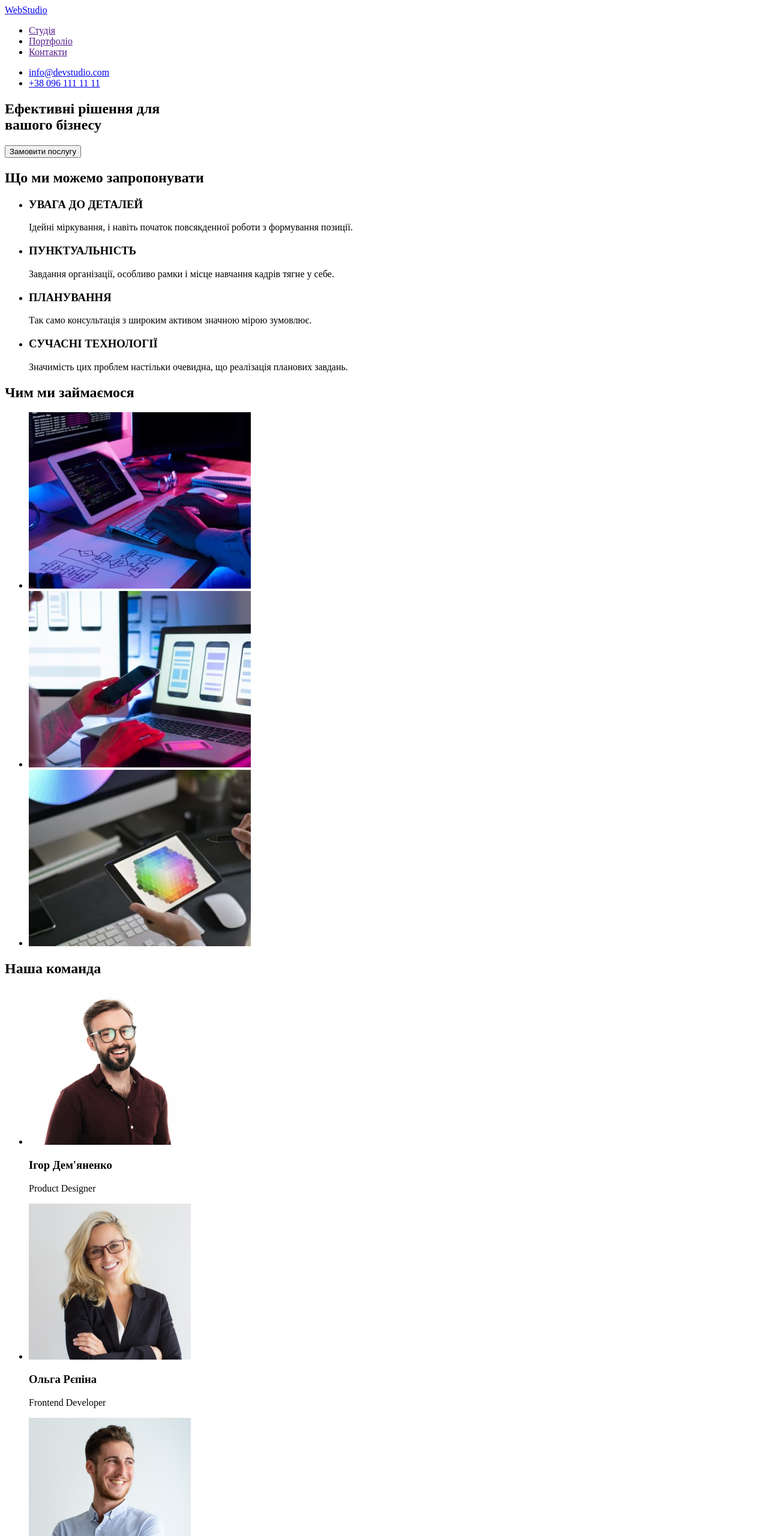
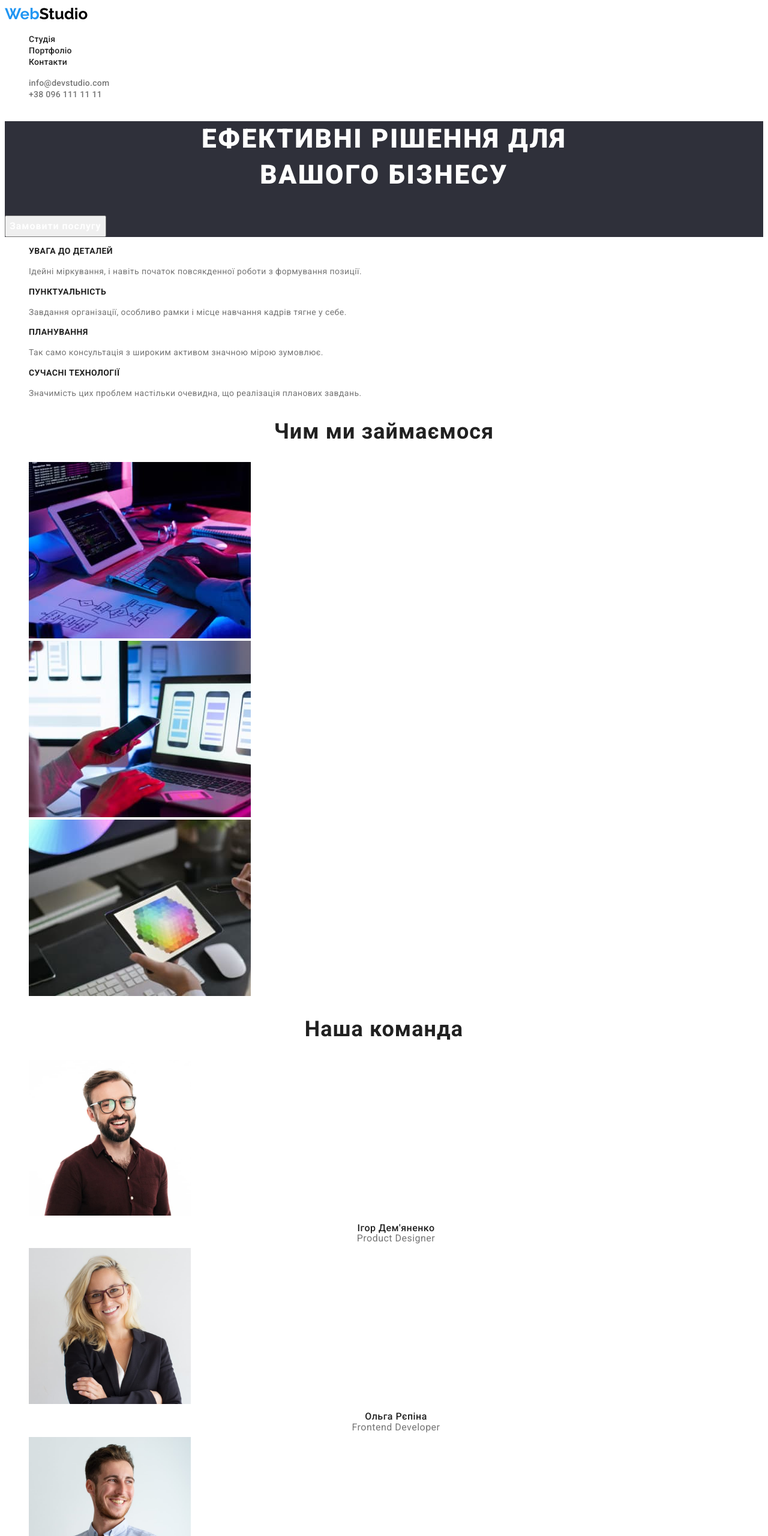
Before and after one commit to sereda6363/goit-markup-hw-02, a plain HTML site: page index.html in a window 1280 px wide. Shown: the top 2560 px of the page at 60% size. Drawn offline with Linux system fonts and the light colour scheme.

Commit message:
first page

```diff
--- /dev/null
+++ b/css/styles.css
@@ -0,0 +1,166 @@
+body {
+  font-family: "Roboto", sans-serif;
+}
+
+.list,
+.link,
+.logo {
+  list-style: none;
+  text-decoration: none;
+}
+/* -----------------Header------------- */
+
+.header {
+  background-color: rgba(255, 255, 255, 1);
+}
+
+.header-logo,
+.footer-logo {
+  color: rgba(0, 0, 0, 1);
+  font-family: "Raleway";
+  font-weight: 700;
+  font-size: 26px;
+  line-height: 1.19;
+}
+
+.logo-half {
+  color: #2196f3;
+}
+
+.header-link {
+  font-weight: 500;
+  font-size: 14px;
+  line-height: 1.14px;
+  letter-spacing: 0.02em;
+  color: #212121;
+  cursor: pointer;
+}
+
+.header-link:hover,
+.header-link:focus {
+  color: #2196f3;
+}
+
+.header-email,
+.header-tel {
+  font-weight: 500;
+  font-size: 14px;
+  line-height: 1.14px;
+  letter-spacing: 0.02em;
+  color: #757575;
+}
+
+.header-email:hover,
+.header-tel:hover {
+  color: #2196f3;
+}
+/* ----------------HERO---------------- */
+
+.hero {
+  background: #2f303a;
+}
+
+.hero-title {
+  font-weight: 900;
+  font-size: 44px;
+  line-height: 1.36;
+  text-align: center;
+  letter-spacing: 0.06em;
+  text-transform: uppercase;
+  color: #ffffff;
+}
+
+.hero-btn {
+  font-family: inherit;
+  font-weight: 700;
+  font-size: 16px;
+  line-height: 1.88;
+  display: flex;
+  align-items: center;
+  text-align: center;
+  letter-spacing: 0.06em;
+  color: #ffffff;
+}
+
+.visually-hidden {
+  position: absolute;
+  white-space: nowrap;
+  width: 1px;
+  height: 1px;
+  overflow: hidden;
+  border: 0;
+  padding: 0;
+  clip: rect(0 0 0 0);
+  clip-path: inset(50%);
+  margin: -1px;
+}
+
+.hero-text-title {
+  font-weight: 700;
+  font-size: 14px;
+  line-height: 1.14;
+  letter-spacing: 0.03em;
+  text-transform: uppercase;
+  color: #212121;
+}
+
+.hero-text-item {
+  font-size: 14px;
+  line-height: 1.71;
+  letter-spacing: 0.03em;
+  color: #757575;
+}
+
+.hero-example-title,
+.hero-team-title {
+  font-weight: 700;
+  font-size: 36px;
+  line-height: 1.17;
+  text-align: center;
+  letter-spacing: 0.03em;
+  color: #212121;
+}
+
+.hero-team-person {
+  font-weight: 500;
+  font-size: 16px;
+  line-height: 1.19px;
+  text-align: center;
+  letter-spacing: 0.03em;
+  color: #212121;
+}
+
+.hero-team-text {
+  font-size: 16px;
+  line-height: 1.19px;
+  text-align: center;
+  letter-spacing: 0.03em;
+  color: #757575;
+}
+
+/* ----------------FOOTER--------------- */
+
+/* .footer-logo logo - перенёс в свойства верхнего лого*/
+
+.footer-contacts {
+  background: #2f303a;
+}
+
+.footer-contacts {
+  font-family: inherit;
+  font-style: normal;
+}
+
+.footer-contacts-map {
+  font-size: 14px;
+  line-height: 1.71;
+  letter-spacing: 0.03em;
+  color: #ffffff;
+}
+
+.footer-contacts-link {
+  font-size: 14px;
+  line-height: 1.71px;
+  letter-spacing: 0.03em;
+  color: rgba(255, 255, 255, 0.6);
+}
--- a/index.html
+++ b/index.html
@@ -4,78 +4,105 @@
     <meta charset="UTF-8" />
     <meta http-equiv="X-UA-Compatible" content="IE=edge" />
     <meta name="viewport" content="width=device-width, initial-scale=1.0" />
-    <title>goit-markup-hw-01</title>
+    <title>goit-markup-hw-02</title>
+    <link rel="preconnect" href="https://fonts.googleapis.com" />
+    <link rel="preconnect" href="https://fonts.gstatic.com" crossorigin />
+    <link
+      href="https://fonts.googleapis.com/css2?family=Raleway:wght@700&family=Roboto:wght@400;500;700;900&display=swap"
+      rel="stylesheet"
+    />
+    <link rel="stylesheet" href="./css/styles.css" />
   </head>
   <body>
-    <header>
+    <header class="header">
       <nav>
-        <a href="https://google.com" lang="en" title="company">WebStudio</a>
-        <ul>
-          <li><a href="">Студія</a></li>
-          <li><a href="">Портфоліо</a></li>
-          <li><a href="">Контакти</a></li>
+        <a
+          class="header-logo logo"
+          href="./index.html"
+          lang="en"
+          title="company"
+          ><span class="logo-half">Web</span>Studio</a
+        >
+        <ul class="header-list list">
+          <li class="header-item">
+            <a class="header-link link" href="">Студія</a>
+          </li>
+          <li class="header-item">
+            <a class="header-link link" href="./portfolio.html">Портфоліо</a>
+          </li>
+          <li class="header-item">
+            <a class="header-link link" href="">Контакти</a>
+          </li>
         </ul>
       </nav>
-      <ul>
-        <li><a href="mailto:info@devstudio.com">info@devstudio.com</a></li>
-        <li><a href="tel:+380961111111">+38 096 111 11 11</a></li>
+      <ul class="header-contacts list">
+        <li class="header-item-contacts">
+          <a class="header-email link" href="mailto:info@devstudio.com"
+            >info@devstudio.com</a
+          >
+        </li>
+        <li class="header-item-contacts">
+          <a class="header-tel link" href="tel:+380961111111"
+            >+38 096 111 11 11</a
+          >
+        </li>
       </ul>
     </header>
     <main>
-      <section>
-        <h1>Ефективні рішення для <br />вашого бізнесу</h1>
-        <button type="button">Замовити послугу</button>
+      <section class="hero">
+        <h1 class="hero-title">Ефективні рішення для <br />вашого бізнесу</h1>
+        <button class="hero-btn" type="button">Замовити послугу</button>
       </section>
       <section>
-        <h2>Що ми можемо запропонувати</h2>
-        <ul>
-          <li>
-            <h3>УВАГА ДО ДЕТАЛЕЙ</h3>
-            <p>
+        <h2 class="visually-hidden">Що ми можемо запропонувати</h2>
+        <ul class="hero-item list">
+          <li class="hero-item-list">
+            <h3 class="hero-text-title">УВАГА ДО ДЕТАЛЕЙ</h3>
+            <p class="hero-text-item">
               Ідейні міркування, і навіть початок повсякденної роботи з
               формування позиції.
             </p>
           </li>
-          <li>
-            <h3>ПУНКТУАЛЬНІСТЬ</h3>
-            <p>
+          <li class="hero-item-list">
+            <h3 class="hero-text-title">ПУНКТУАЛЬНІСТЬ</h3>
+            <p class="hero-text-item">
               Завдання організації, особливо рамки і місце навчання кадрів тягне
               у себе.
             </p>
           </li>
-          <li>
-            <h3>ПЛАНУВАННЯ</h3>
-            <p>
+          <li class="hero-item-list">
+            <h3 class="hero-text-title">ПЛАНУВАННЯ</h3>
+            <p class="hero-text-item">
               Так само консультація з широким активом значною мірою зумовлює.
             </p>
           </li>
-          <li>
-            <h3>СУЧАСНІ ТЕХНОЛОГІЇ</h3>
-            <p>
+          <li class="hero-item-list">
+            <h3 class="hero-text-title">СУЧАСНІ ТЕХНОЛОГІЇ</h3>
+            <p class="hero-text-item">
               Значимість цих проблем настільки очевидна, що реалізація планових
               завдань.
             </p>
           </li>
         </ul>
       </section>
-      <section>
-        <h2>Чим ми займаємося</h2>
-        <ul>
-          <li>
+      <section class="hero-example">
+        <h2 class="hero-example-title">Чим ми займаємося</h2>
+        <ul class="hero-example-list list">
+          <li class="hero-example-item">
             <img
               src="./images/about-img-1.jpg"
               alt="робочий процесс"
               width="370"
             />
           </li>
-          <li>
+          <li class="hero-example-item">
             <img
               src="./images/about-img-2.jpg"
               alt="робочий процесс"
               width="370"
             />
           </li>
-          <li>
+          <li class="hero-example-item">
             <img
               src="./images/about-img-3.jpg"
               alt="робочий процесс"
@@ -84,46 +111,53 @@
           </li>
         </ul>
       </section>
-      <section>
-        <h2>Наша команда</h2>
-        <ul>
-          <li>
-            <a href="">
+      <section class="hero-team">
+        <h2 class="hero-team-title">Наша команда</h2>
+        <ul class="hero-team-list list">
+          <li class="hero-team-item">
+            <a class="hero-team-link" href="">
               <img src="./images/human-1.jpg" alt="наша команда" width="270" />
             </a>
-            <h3>Ігор Дем'яненко</h3>
-            <p lang="en">Product Designer</p>
+            <h3 class="hero-team-person">Ігор Дем'яненко</h3>
+            <p class="hero-team-text" lang="en">Product Designer</p>
           </li>
-          <li>
-            <a href="">
+          <li class="hero-team-item">
+            <a class="hero-team-link" href="">
               <img src="./images/human-2.jpg" alt="наша команда" width="270" />
             </a>
-            <h3>Ольга Рєпіна</h3>
-            <p lang="en">Frontend Developer</p>
+            <h3 class="hero-team-person">Ольга Рєпіна</h3>
+            <p class="hero-team-text" lang="en">Frontend Developer</p>
           </li>
-          <li>
-            <a href="">
+          <li class="hero-team-item">
+            <a class="hero-team-link" href="">
               <img src="./images/human-3.jpg" alt="наша команда" width="270" />
             </a>
-            <h3>Микола Тарасов</h3>
-            <p lang="en">Marketing</p>
+            <h3 class="hero-team-person">Микола Тарасов</h3>
+            <p class="hero-team-text" lang="en">Marketing</p>
           </li>
-          <li>
-            <a href="">
+          <li class="hero-team-item">
+            <a class="hero-team-link" href="">
               <img src="./images/human-4.jpg" alt="наша команда" width="270" />
             </a>
-            <h3>Михайло Єрмаков</h3>
-            <p lang="en">UI Designer</p>
+            <h3 class="hero-team-person">Михайло Єрмаков</h3>
+            <p class="hero-team-text" lang="en">UI Designer</p>
           </li>
         </ul>
       </section>
     </main>
-    <footer>
-      <a href="https://google.com" lang="en" title="company">WebStudio</a>
-      <address>
-        <ul>
-          <li>
+    <footer class="footer">
+      <a
+        class="footer-logo link"
+        href="https://google.com"
+        lang="en"
+        title="company"
+        ><span class="logo-half">Web</span>Studio</a
+      >
+      <address class="footer-contacts">
+        <ul class="footer-contacts-list list">
+          <li class="footer-contacts-item">
             <a
+              class="footer-contacts-map link"
               href="https://goo.gl/maps/Gf49MRzDEagu2Mww9"
               target="_blank"
               title="company"
@@ -131,8 +165,18 @@
               >м. Київ, пр-т Лесі Українки, 26</a
             >
           </li>
-          <li><a href="mailto:info@devstudio.com">info@devstudio.com</a></li>
-          <li><a href="tel:+380961111111">+38 096 111 11 11</a></li>
+          <li class="footer-contacts-item">
+            <a
+              class="footer-contacts-link link"
+              href="mailto:info@devstudio.com"
+              >info@devstudio.com</a
+            >
+          </li>
+          <li class="footer-contacts-item">
+            <a class="footer-contacts-link link" href="tel:+380961111111"
+              >+38 096 111 11 11</a
+            >
+          </li>
         </ul>
       </address>
     </footer>
```
Also changed, not shown: portfolio.html (added, +149 -0 lines), images/portfolio-1.jpg (added), images/portfolio-2.jpg (added), images/portfolio-3.jpg (added), images/portfolio-4.jpg (added), images/portfolio-5.jpg (added), images/portfolio-6.jpg (added), images/portfolio-7.jpg (added), images/portfolio-8.jpg (added), images/portfolio-9.jpg (added), 1 other file.
